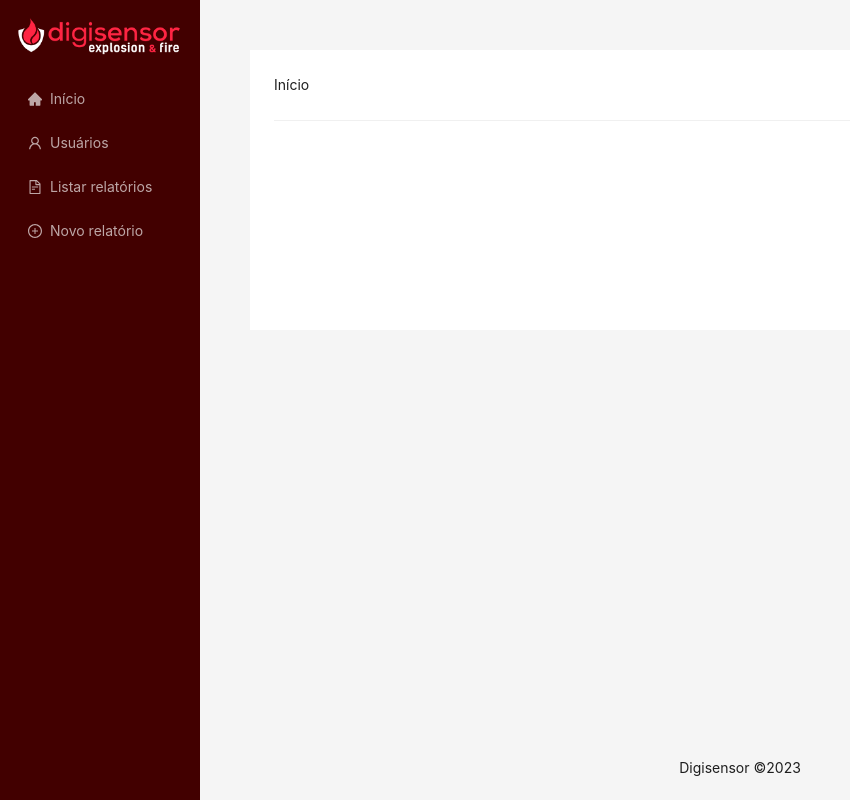
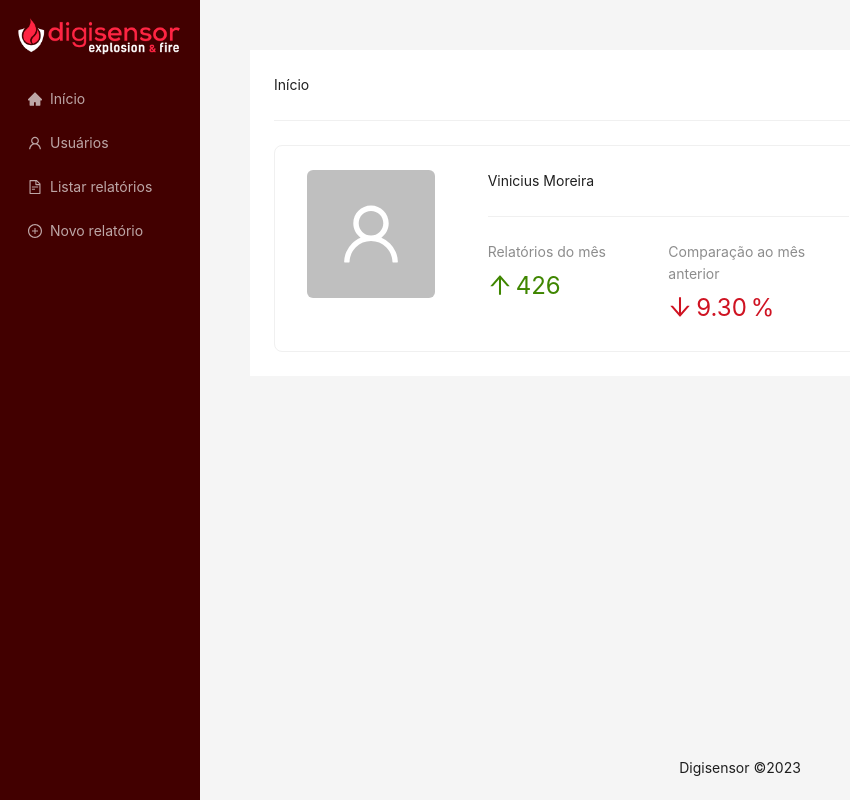
Before and after one commit to 043vinicius/example-dashboard, a Vue app: page / in a window 1280 px wide. Shown: the whole page, without its empty margins (0-850 px from the left). Built offline with nearby package versions, Linux system fonts and the light colour scheme.

Commit message:
fixed records list action buttons and enhanced homepage with profile card and statistics

```diff
--- a/src/views/Home.vue
+++ b/src/views/Home.vue
@@ -3,11 +3,22 @@
         <a-breadcrumb>
             <a-breadcrumb-item>Início</a-breadcrumb-item>
         </a-breadcrumb>
+        <a-divider />
+        <div>
+            <a-card style="width: 600px">
+                <a-row :gutter="16">
+                    <a-col :span="8">
+                        <a-col :span="24">
+                            <a-avatar shape="square" :size="128">
+                                <template #icon><UserOutlined /></template>
+                            </a-avatar>
+                        </a-col>
+                    </a-col>
+                    <a-col :span="16">
+                        <a-row>
+                            <a-col :span="24">Vinicius Moreira</a-col>
                             <a-divider/>
-        <div style="display: none;">
-            <a-row :gutter="16">
-                <a-col :span="4">
-                    <a-card>
+                            <a-col :span="12">
                                 <a-statistic
                                     title="Relatórios do mês"
                                     :value="426"
@@ -18,10 +29,8 @@
                                         <arrow-up-outlined />
                                     </template>
                                 </a-statistic>
-                    </a-card>
                             </a-col>
-                <a-col :span="4">
-                    <a-card>
+                            <a-col :span="12">
                                 <a-statistic
                                     title="Comparação ao mês anterior"
                                     :value="9.3"
@@ -34,21 +43,28 @@
                                         <arrow-down-outlined />
                                     </template>
                                 </a-statistic>
-                    </a-card>
                             </a-col>
                         </a-row>
+                    </a-col>
+                </a-row>
+            </a-card>
         </div>
     </div>
 </template>
 
 <script>
-import { ArrowDownOutlined, ArrowUpOutlined } from '@ant-design/icons-vue';
+import {
+    ArrowDownOutlined,
+    ArrowUpOutlined,
+    UserOutlined,
+} from "@ant-design/icons-vue";
 
 export default {
     components: {
         ArrowDownOutlined,
         ArrowUpOutlined,
+        UserOutlined,
     },
-    name: 'home',
+    name: "home",
 };
 </script>
--- a/src/views/Records/Edit.vue
+++ b/src/views/Records/Edit.vue
@@ -12,6 +12,6 @@
             </a-breadcrumb-item>
         </a-breadcrumb>
         <a-divider/>
-        <h1>This is an record edit page</h1>
+        <h1>Formulário para cadastro/edição de formulário</h1>
     </div>
 </template>
--- a/src/views/Records/List.vue
+++ b/src/views/Records/List.vue
@@ -163,13 +163,13 @@ export default {
                     title: 'Data',
                     dataIndex: 'date',
                     key: 'date',
-                    width: '20%',
+                    width: '15%',
                 },
                 {
                     title: 'Endereço',
                     dataIndex: 'address',
                     key: 'address',
-                    width: '20%',
+                    width: '25%',
                 },
                 {
                     title: 'Relator',
@@ -182,7 +182,7 @@ export default {
                     key: 'actions',
                     align: 'center',
                     bodyCell: 'actions',
-                    width: '15%',
+                    width: 'auto',
                 },
             ],
         };
```
Also changed, not shown: 1 other file (tests, documents, lock files or other folders). Lines whose indentation alone changed are shown as unchanged.
